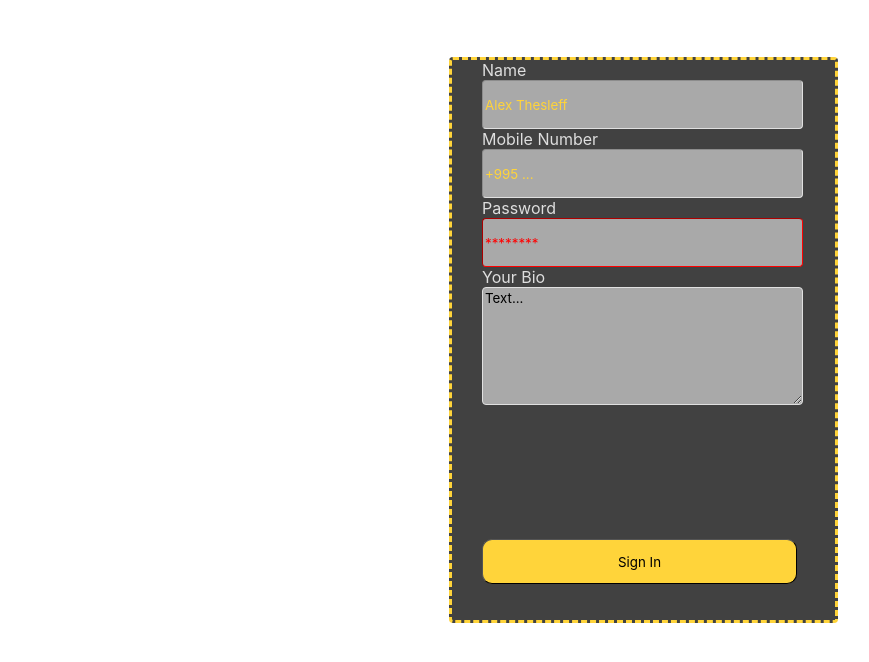
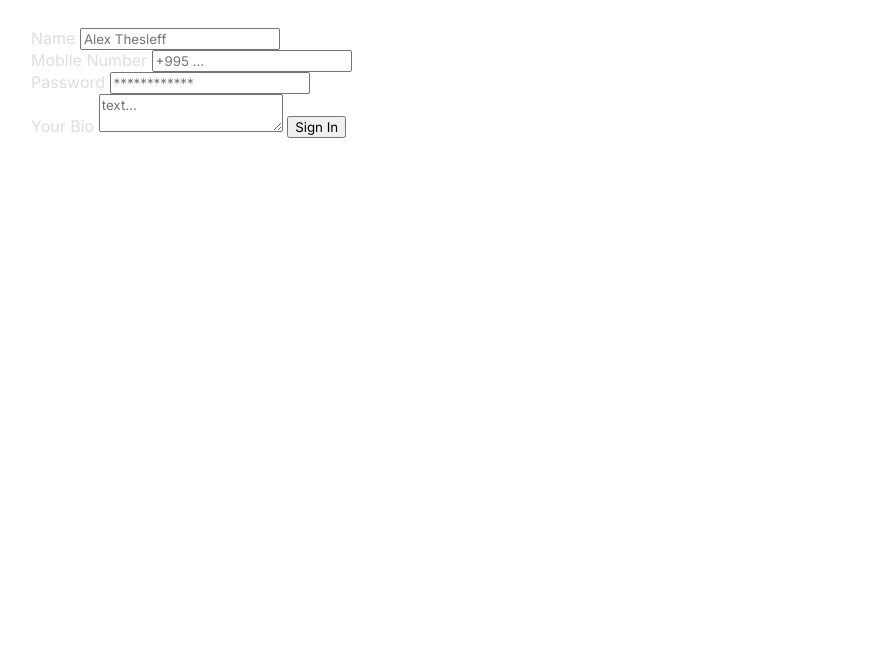
Before and after one commit to GIORGI251/Attributes1, a plain HTML site: page index.html in a window 1280 px wide. Shown: the whole page, without its empty margins (7-876 px from the left). Drawn offline with Linux system fonts and the light colour scheme.

Commit message:
Update index.html

```diff
--- a/index.html
+++ b/index.html
@@ -6,18 +6,22 @@
     <meta name="viewport" content="width=device-width, initial-scale=1.0">
     <title>Document</title>
     <link rel="stylesheet" href="style.css">
+    <link href='https://fonts.googleapis.com/css?family=Inter' rel='stylesheet'>
 </head>
 <body>
- <div class="registration-form">
-  <label for="Name"style="margin-top:40px;">Name</label>
-  <input type="text" class="Name" placeholder="Alex Thesleff">
-  <label for="Name">Mobile Number</label>
-  <input type="text" class="Mobilenumber" placeholder="+995 ...">
-  <label for="Name">Password</label>
-  <input type="password" class="Password" placeholder="********">
-  <label for="Name">Your Bio</label>
-  <textarea class="child2">Text...</textarea>
-  <button type="Sign In" class="child1" placeholder="Sign In">Sign In</button>
- </div>
-
+    <div>
+        <form>
+            <br>
+            <label for="text">Name</label>
+            <input type="text" placeholder="Alex Thesleff"><br>
+            <label for="tel">Mobile  Number</label>
+            <input type="tel" placeholder="+995 ..."><br>
+            <label for="password">Password</label>
+            <input type="password" placeholder="************"><br>
+            <label for="text">Your Bio</label>
+            <textarea placeholder="text..."></textarea>
+            <input type="button" value="Sign In">
+        </form>
+    </div>
+</body>
 </html>
```
